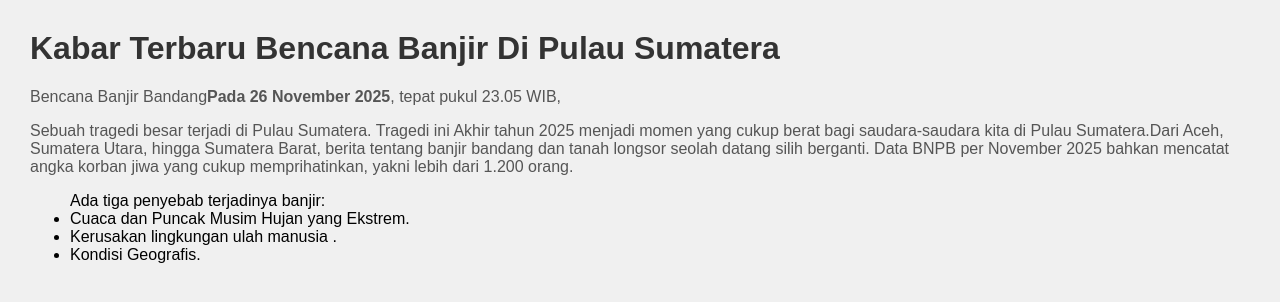
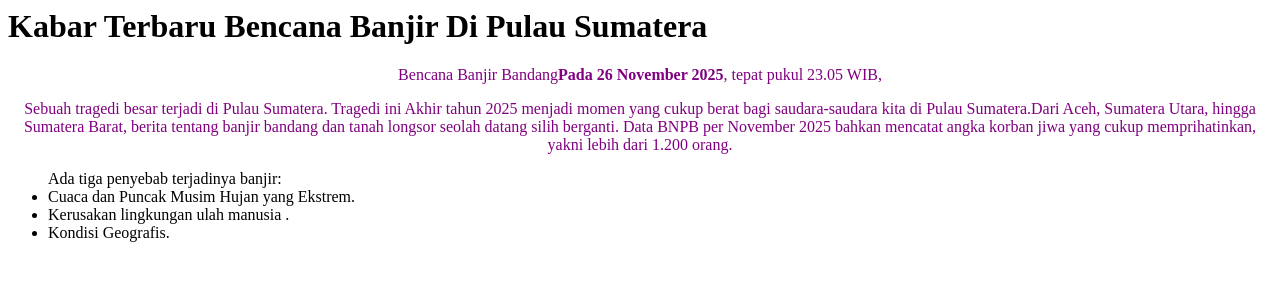
Before and after one commit to 216215-del/latihandsrd1, a plain HTML site: page index.html in a window 1280 px wide. Drawn offline with Linux system fonts and the light colour scheme.

Commit message:
Change title and update CSS styles in index.html
Updated the title and modified CSS styles for headings and paragraphs.

```diff
--- a/index.html
+++ b/index.html
@@ -1,25 +1,15 @@
 <html>
 <body>
 <head></head.>
-   <title>lati</title>
+   <title>latihan css</title>
    <style>
-   body {
-            font-family: sans-serif;
-            margin: 30px;
-            background-color: #f0f0f0;
-        }
-
-h1 {
-            color: #333; /* White heading color */
-        }
-        p {
-            color: #555; /* Gray paragraph color */
-        }
-        blockquote {
-            border-left: 4px solid #ccc; /* Light Gray border for blockquote */
-            padding-left: 10px;
-            margin-left: 30px;
-        }
+  h4 {
+  color: green;
+}
+p {
+  color: purple;
+  text-align: center;
+}
 </style>
 </head>
 <body>
```
